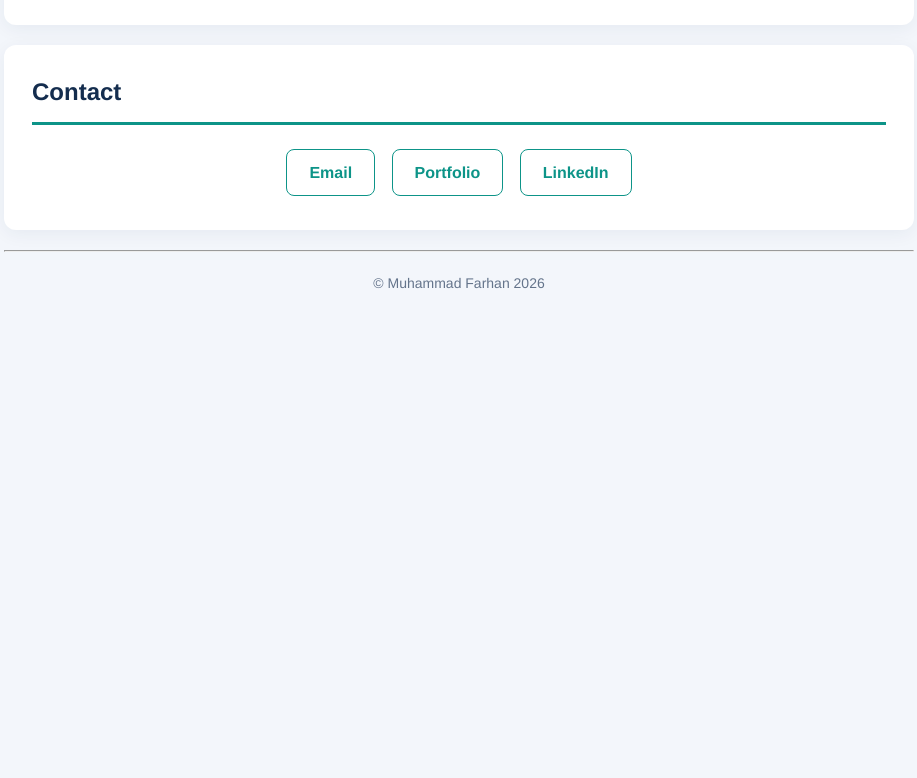
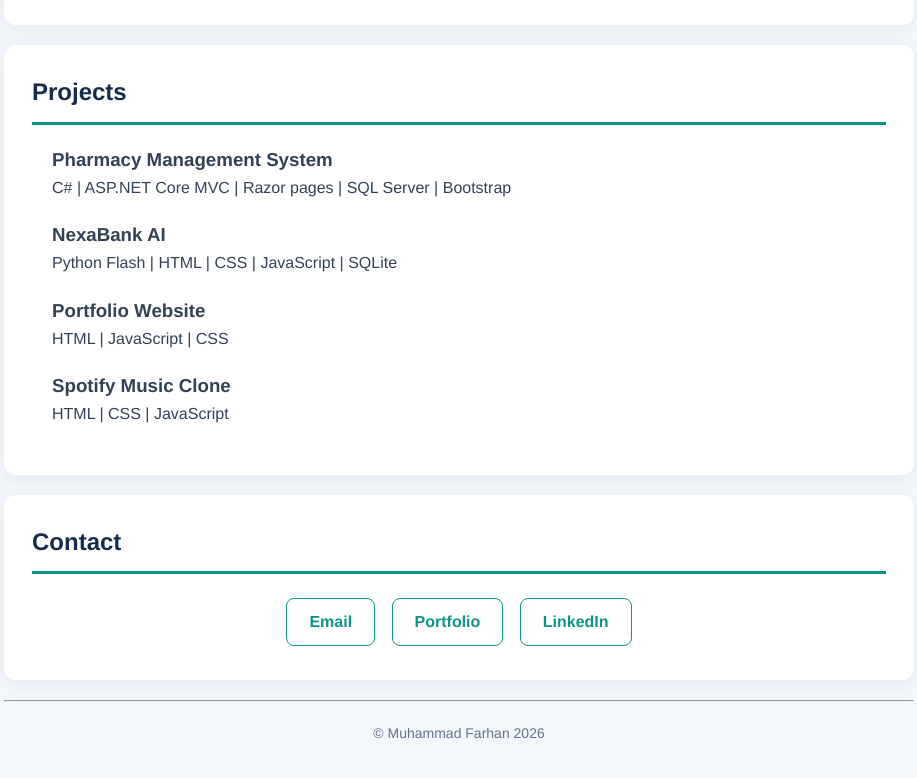
Before and after one commit to MFarhan32/Web-Development-Assignments, a plain HTML site: page assignment-1/index.html in a window 1280 px wide. Shown: the part 1318-2096 px from the top of the page, without its empty margins (181-1098 px from the left). Before the commit the page ends 1663 px from the top, so only its background shows below. Drawn offline with Linux system fonts and the light colour scheme.

Commit message:
Added Projects section and PDF updated

```diff
--- a/assignment-1/index.html
+++ b/assignment-1/index.html
@@ -5,7 +5,6 @@
     <meta name="viewport" content="width=device-width, initial-scale=1.0" />
     <title>Muhammad Farhan - Resume</title>
     <link rel="stylesheet" href="style.css" />
-    <!-- <script src="https://cdn.jsdelivr.net/npm/@tailwindcss/browser@4"></script> -->
   </head>
   <body>
     <header>
@@ -88,6 +87,27 @@
           </div>
         </div>
       </section>
+
+      <section class="projects heading-main">
+        <h2>Projects</h2>
+        <div>
+          <h3>Pharmacy Management System</h3>
+          <p>C# | ASP.NET Core MVC | Razor pages | SQL Server | Bootstrap</p>
+        </div>
+        <div>
+          <h3>NexaBank AI</h3>
+          <p>Python Flash | HTML | CSS | JavaScript | SQLite</p>
+        </div>
+        <div>
+          <h3>Portfolio Website</h3>
+          <p>HTML | JavaScript | CSS</p>
+        </div>
+        <div>
+          <h3>Spotify Music Clone</h3>
+          <p>HTML | CSS | JavaScript</p>
+        </div>
+      </section>
+
       <section class="contact heading-main">
         <h2>Contact</h2>
         <a href="mailto:farhan.baloch9632@gmail.com">Email</a>
--- a/assignment-1/style.css
+++ b/assignment-1/style.css
@@ -42,7 +42,7 @@ nav {
   padding: 15px;
 }
 
-dh {
+dt {
   font-weight: bolder;
   margin: 5px;
 }
@@ -227,6 +227,11 @@ main {
   margin-bottom: 5px;
 }
 
+/* Projects */
+.projects > div {
+  margin: 20px;
+}
+
 /* Contact */
 .contact {
   text-align: center;
```
Also changed, not shown: 1 other file.
